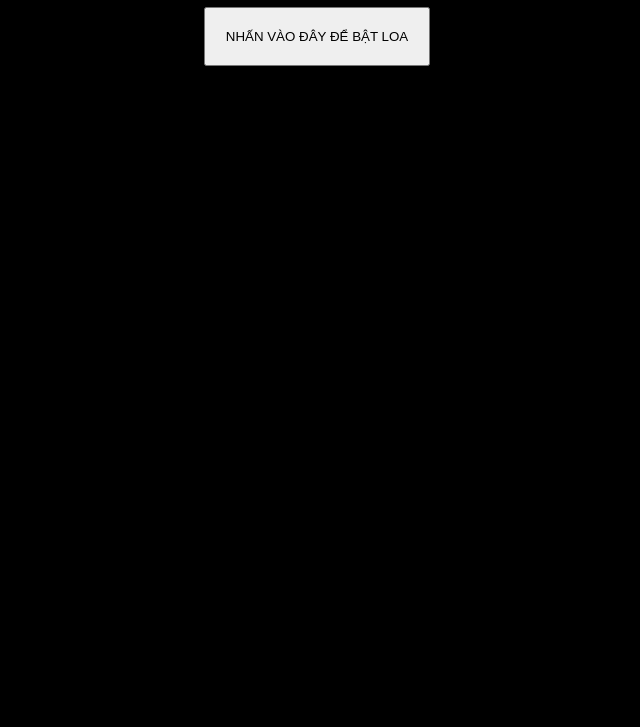
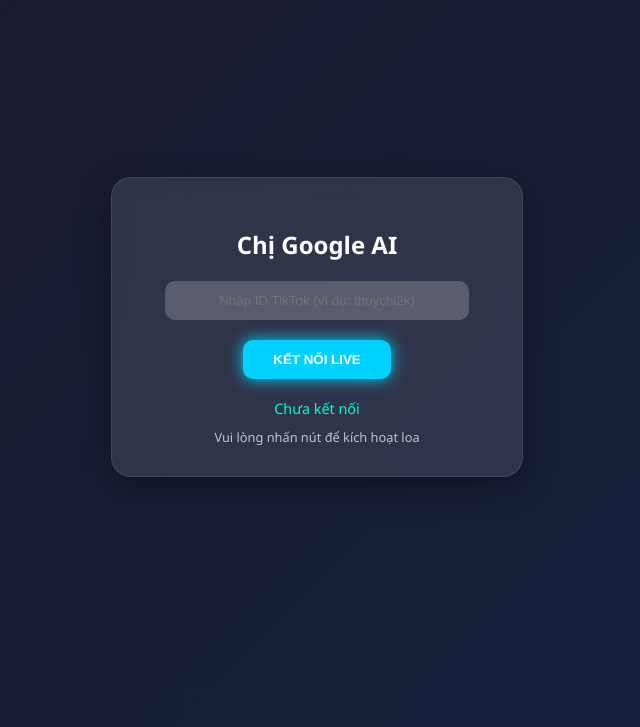
Before and after one commit to cmttiktok/thunghiem, a website: page public/index.html in a window 1280 px wide. Shown: the part 73-800 px from the top of the page, without its empty margins (323-963 px from the left). Drawn offline with nearby package versions, Linux system fonts and the light colour scheme; no server answers.

Commit message:
Update index.html

```diff
--- a/public/index.html
+++ b/public/index.html
@@ -1,15 +1,82 @@
 <!DOCTYPE html>
-<html>
-<body style="background:#000; color:#fff; text-align:center;">
-    <h1>Hệ thống Chị Google AI</h1>
-    <button onclick="start()" style="padding:20px;">NHẤN VÀO ĐÂY ĐỂ BẬT LOA</button>
+<html lang="vi">
+<head>
+    <meta charset="UTF-8">
+    <meta name="viewport" content="width=device-width, initial-scale=1.0">
+    <title>Điều khiển Chị Google AI</title>
+    <style>
+        body {
+            margin: 0; padding: 0;
+            background: linear-gradient(135deg, #1a1a2e, #16213e);
+            font-family: 'Segoe UI', sans-serif;
+            display: flex; justify-content: center; align-items: center;
+            height: 100vh; color: white;
+        }
+        .container {
+            background: rgba(255, 255, 255, 0.1);
+            backdrop-filter: blur(10px);
+            border-radius: 20px;
+            padding: 30px;
+            box-shadow: 0 8px 32px rgba(0,0,0,0.37);
+            border: 1px solid rgba(255,255,255,0.1);
+            text-align: center; width: 350px;
+        }
+        input {
+            width: 80%; padding: 12px;
+            border-radius: 10px; border: none;
+            background: rgba(255,255,255,0.2);
+            color: white; outline: none;
+            margin-bottom: 20px; text-align: center;
+        }
+        button {
+            padding: 12px 30px; border-radius: 10px; border: none;
+            background: #00d2ff; color: white; font-weight: bold;
+            cursor: pointer; transition: 0.3s;
+            box-shadow: 0 0 15px #00d2ff;
+        }
+        button:hover { transform: scale(1.05); box-shadow: 0 0 25px #00d2ff; }
+        #status { margin-top: 20px; font-size: 0.9em; color: #00ffcc; }
+        #log { font-size: 0.8em; margin-top: 10px; opacity: 0.7; }
+    </style>
+</head>
+<body>
+
+<div class="container">
+    <h2>Chị Google AI</h2>
+    <input type="text" id="tiktokId" placeholder="Nhập ID TikTok (ví dụ: thuychi2k)">
+    <br>
+    <button onclick="updateID()">KẾT NỐI LIVE</button>
+    <div id="status">Chưa kết nối</div>
+    <div id="log">Vui lòng nhấn nút để kích hoạt loa</div>
+</div>
+
 <script src="/socket.io/socket.io.js"></script>
 <script>
     const socket = io();
-        function start() { alert("Loa đã sẵn sàng!"); }
+    let audioReady = false;
+
+    function updateID() {
+        const id = document.getElementById('tiktokId').value;
+        if (!id) return alert("Vui lòng nhập ID!");
+
+        audioReady = true; // Kích hoạt loa khi nhấn nút
+        socket.emit('set-id', id);
+        document.getElementById('status').innerText = "Đang kết nối...";
+    }
+
+    socket.on('status', (msg) => {
+        document.getElementById('status').innerText = msg;
+    });
+
     socket.on('speak', (data) => {
-            const url = `https://translate.google.com/translate_tts?ie=UTF-8&q=${encodeURIComponent(data.text)}&tl=vi&client=tw-ob`;
-            new Audio(url).play();
+        if (!audioReady) return;
+        document.getElementById('log').innerText = `Đang trả lời: ${data.user}`;
+
+        const text = `${data.text}`;
+        const url = `https://translate.google.com/translate_tts?ie=UTF-8&q=${encodeURIComponent(text)}&tl=vi&client=tw-ob`;
+
+        const audio = new Audio(url);
+        audio.play().catch(e => console.log("Lỗi âm thanh"));
     });
 </script>
 </body>
```
Lines whose indentation alone changed are shown as unchanged.
